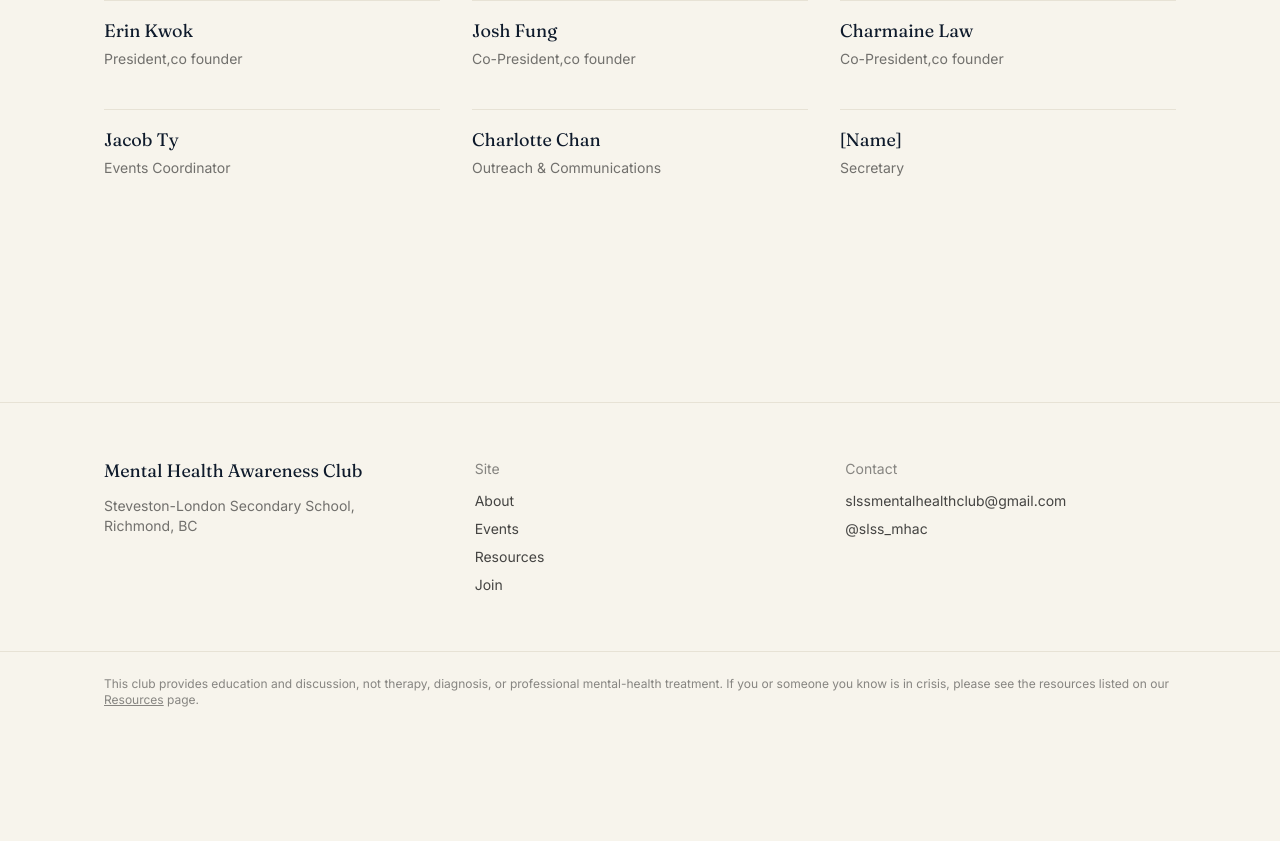
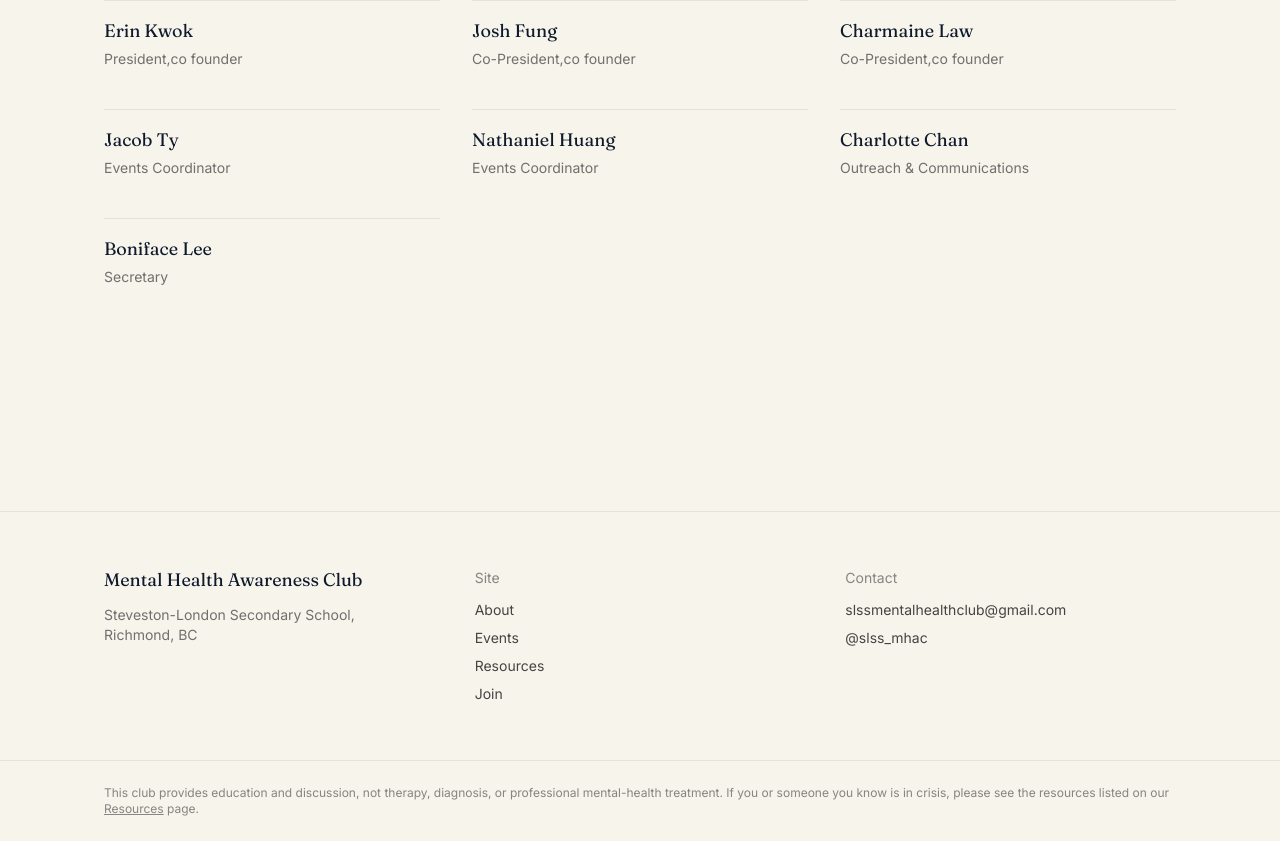
Before and after one commit to erinkwok1108-cpu/mha-club, a Next.js app: page /about in a window 1280 px wide. Shown: the part 1840-2681 px from the top of the page. Before the commit the page ends 2572 px from the top, so only its background shows below. Built offline with nearby package versions, Linux system fonts and the light colour scheme.

Commit message:
Update executive team

```diff
--- a/data/team.js
+++ b/data/team.js
@@ -6,6 +6,7 @@ export const team = [
   { name: "Josh Fung", role: "Co-President,co founder" },
   { name: "Charmaine Law", role: "Co-President,co founder" },
   { name: "Jacob Ty", role: "Events Coordinator" },
+  { name: "Nathaniel Huang", role: "Events Coordinator" },
   { name: "Charlotte Chan", role: "Outreach & Communications" },
-  { name: "[Name]", role: "Secretary" },
+  { name: "Boniface Lee", role: "Secretary" },
 ];
```
